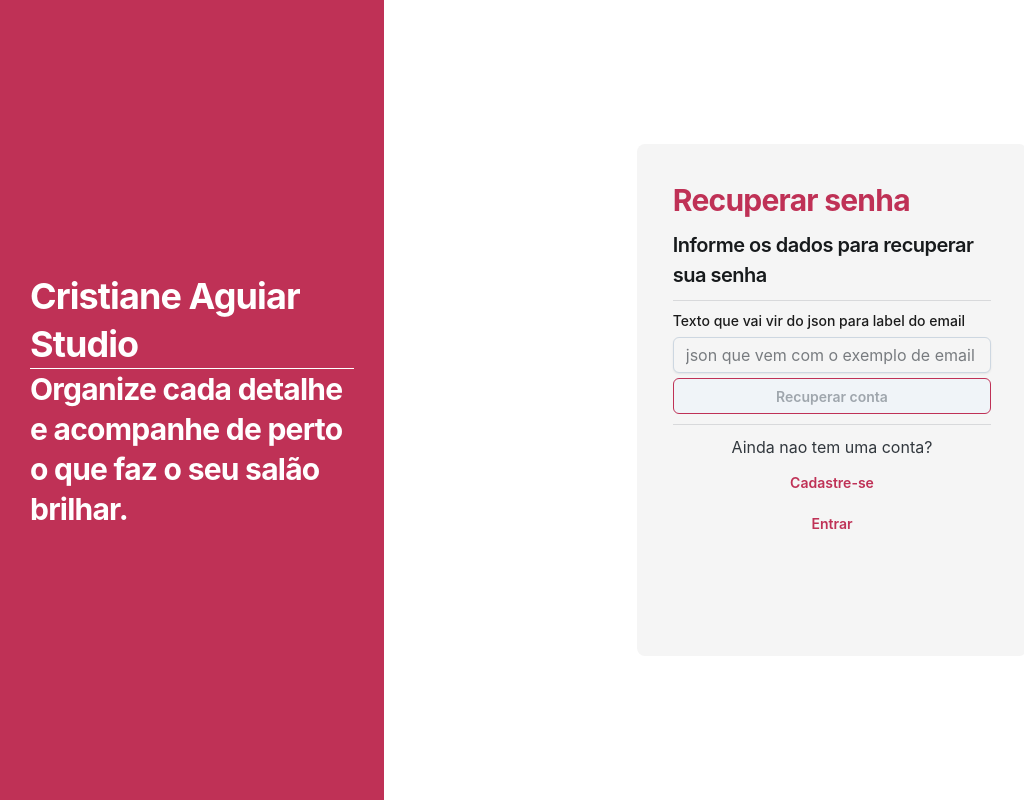
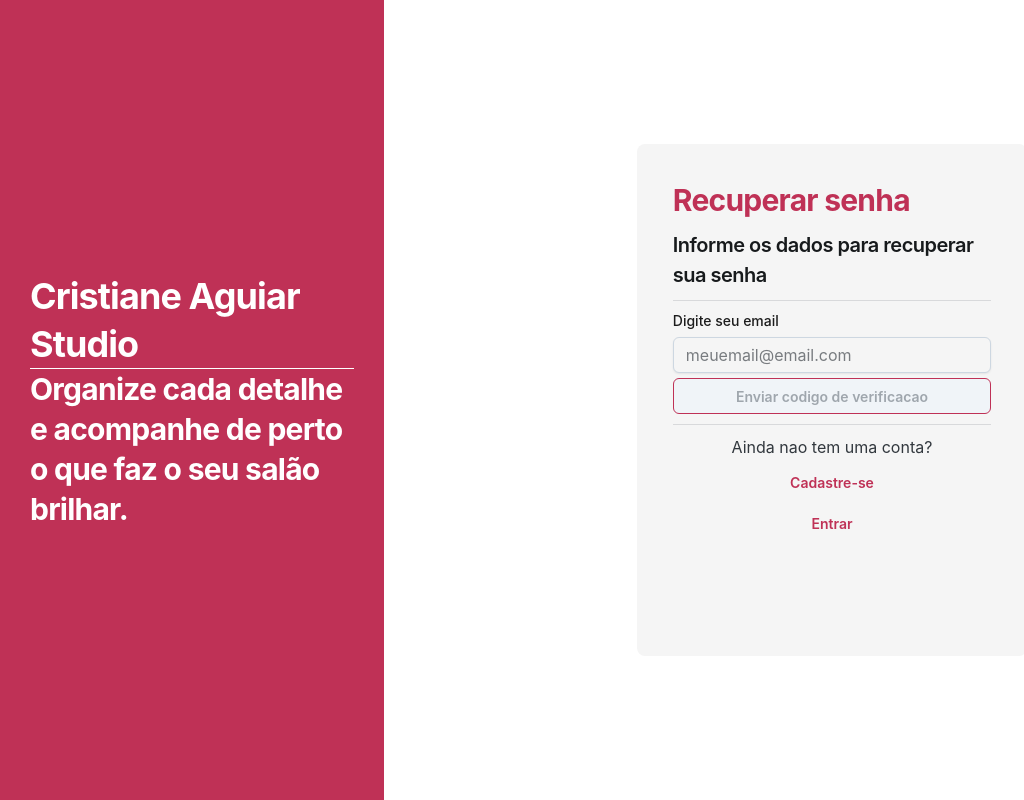
Before and after one commit to FragaTheus/sistema-agendamento-ca-studio-frontend, a Next.js app: page /auth/recovery in a window 1280 px wide. Shown: the whole page, without its empty margins (0-1024 px from the left). Built offline with nearby package versions, Linux system fonts and the light colour scheme.

Commit message:
implementando conteudo via json nos formularios de recuperar senha

```diff
--- a/src/components/auth-page/recovery-page/recovery-form/RecoveryForm.tsx
+++ b/src/components/auth-page/recovery-page/recovery-form/RecoveryForm.tsx
@@ -1,6 +1,7 @@
 "use client";
 
 import { Box, Button, FormControl, FormHelperText, FormLabel, Input } from "@mui/joy";
+import recoveryContent from "@/content/recovery-page-content/recoveryContent.json"
 import { useState } from "react";
 import { Controller, useForm, } from "react-hook-form";
 
@@ -49,17 +50,17 @@ export const RecoveryForm=()=>{
             name="email"
             control={control}
             rules={{
-                required: "Texto informando que email e obrigatorio",
+                required: recoveryContent.email.required,
                 pattern: {
                     value: /^[^\s@]+@[^\s@]+\.[^\s@]+$/,
-                    message: "Texto que vai vir do json para email digitado nao condiz com email"
+                    message: recoveryContent.email.format
                 }
             }}
             render={({field})=>(
                 <FormControl error={!!errors.email}>
-                    <FormLabel>Texto que vai vir do json para label do email</FormLabel>
-                        <Input variant="outlined" type="email" placeholder="json que vem com o exemplo de email" {...field} value={field.value}></Input>
-                        {errors.email && <FormHelperText>Json que vai informar sobre o erro no campo digitado</FormHelperText>}
+                    <FormLabel>{recoveryContent.email.label}</FormLabel>
+                        <Input variant="outlined" type="email" placeholder={recoveryContent.email.placeholder} {...field} value={field.value}></Input>
+                        {errors.email && <FormHelperText>{errors.email.message}</FormHelperText>}
                 </FormControl>
             )}
             />
@@ -70,18 +71,18 @@ export const RecoveryForm=()=>{
             name="verificationCode"
             control={control}
             rules={{
-                required: "Texto que vai informar que campo e requerido",
+                required: recoveryContent.verificationCode.required,
                 validate: (verificationCode)=> verificationCode === currentCode.toString(),
                 pattern: {
                     value: /^\d+$/,
-                    message: "Mesagem informando que o codigo esta fora do valor esperado"
+                    message: recoveryContent.verificationCode.format
                 }
                 }}
             render={({field})=>(
                 <FormControl error={!!errors.verificationCode}>
-                    <FormLabel>Label do codigo de verificacao</FormLabel>
-                    <Input type={"number"} variant="outlined" placeholder="123456" {...field} value={field.value}></Input>
-                    {errors.verificationCode && <FormHelperText>Texto que ajuda a preencher o form</FormHelperText>}
+                    <FormLabel>{recoveryContent.verificationCode.label}</FormLabel>
+                    <Input type={"number"} variant="outlined" placeholder={recoveryContent. verificationCode.placeholder} {...field} value={field.value}></Input>
+                    {errors.verificationCode && <FormHelperText>{errors.verificationCode.message}</FormHelperText>}
                 </FormControl>
             )}
             />
@@ -92,19 +93,19 @@ export const RecoveryForm=()=>{
                 name="password"
                 control={control}
                 rules={{
-                    required: "Texto que vai brotar do json",
+                    required: recoveryContent.password.required,
                     pattern: {
                         value: /^(?=.*[A-Za-z])(?=.*\d)(?=.*[!@#$%^&*()_+\-=[\]{};':"\\|,.<>/?]).{8,}$/,
-                        message: "Texto que vai brotar do json"
+                        message: recoveryContent.password.format
                     }
                 }}
                 render={
                     ({field})=>(
                         <FormControl error={!!errors.password}>
                             <FormLabel>
-                                "Texto que vai brotar do json"
+                                {recoveryContent.password.label}
                             </FormLabel>
-                            <Input variant="outlined" type="password" placeholder="Texto que vai brotar do json" {...field} value={field.value}/>
+                            <Input variant="outlined" type="password" placeholder={recoveryContent.password.placeholder} {...field} value={field.value}/>
                             {errors.password && (<FormHelperText>{errors.password.message}</FormHelperText>)}
                         </FormControl>
                     )
@@ -117,21 +118,25 @@ export const RecoveryForm=()=>{
                 name="confirmPassword"
                 control={control}
                 rules={{
-                    required: "Texto que vai brotar do json",
-                    validate:(value) => value === passwordValue || "Texto que vai brotar do json"
+                    required: recoveryContent.confirmPassword.required,
+                    validate:(value) => value === passwordValue || recoveryContent.confirmPassword.format
                 }}
                 render={
                     ({field})=>
                         <FormControl error={!!errors.confirmPassword}>
-                            <FormLabel>{"Texto que vai brotar do json"}</FormLabel>
-                            <Input variant="outlined" type="password" placeholder={"Texto que vai brotar do json"} {...field} value={field.value}/>
+                            <FormLabel>{recoveryContent.confirmPassword.label}</FormLabel>
+                            <Input variant="outlined" type="password" placeholder={recoveryContent.confirmPassword.placeholder} {...field} value={field.value}/>
                             {errors.confirmPassword && <FormHelperText>{errors.confirmPassword.message}</FormHelperText>}
                         </FormControl>
                 }
                 />
             )}
 
-            <Button type="submit" disabled={!isValid}>Recuperar conta</Button>
+            <Button type="submit" disabled={!isValid}>
+                {step === "email" && "Enviar codigo de verificacao"}
+                {step === "verificationCode" && "Verificar codigo"}
+                {step === "password" && "Recuperar senha"}
+            </Button>
         </Box>
     );
 }
--- a/src/content/recovery-page-content/recoveryContent.json
+++ b/src/content/recovery-page-content/recoveryContent.json
@@ -5,5 +5,29 @@
         "singinHeader": "Ainda nao tem uma conta?",
         "singin": "Cadastre-se",
         "login": "Entrar"
+    },
+    "email":{
+        "label": "Digite seu email",
+        "required": "O campo email e obrigatorio",
+        "format": "O formato do email inserido e invalido",
+        "placeholder": "meuemail@email.com"
+    },
+    "verificationCode": {
+        "label": "Digite o codigo de verificacao",
+        "required": "O campo e obrigatorio",
+        "format":"Codigo inserido e invalido",
+        "placeholder": "123456"
+    },
+    "password": {
+        "label": "Digite sua senha",
+        "required":"O campo e obrigatorio",
+        "format":"Senha inserida e invalida",
+        "placeholder": "MinhaSenha@123"
+    },
+    "confirmPassword": {
+        "label":"Confirme sua senha",
+        "required":"O campo e obrigatorio",
+        "format":"Senha inserida nao condiz com a senha acima",
+        "placeholder":"MinhaSenha@123"
     }
 }
```
